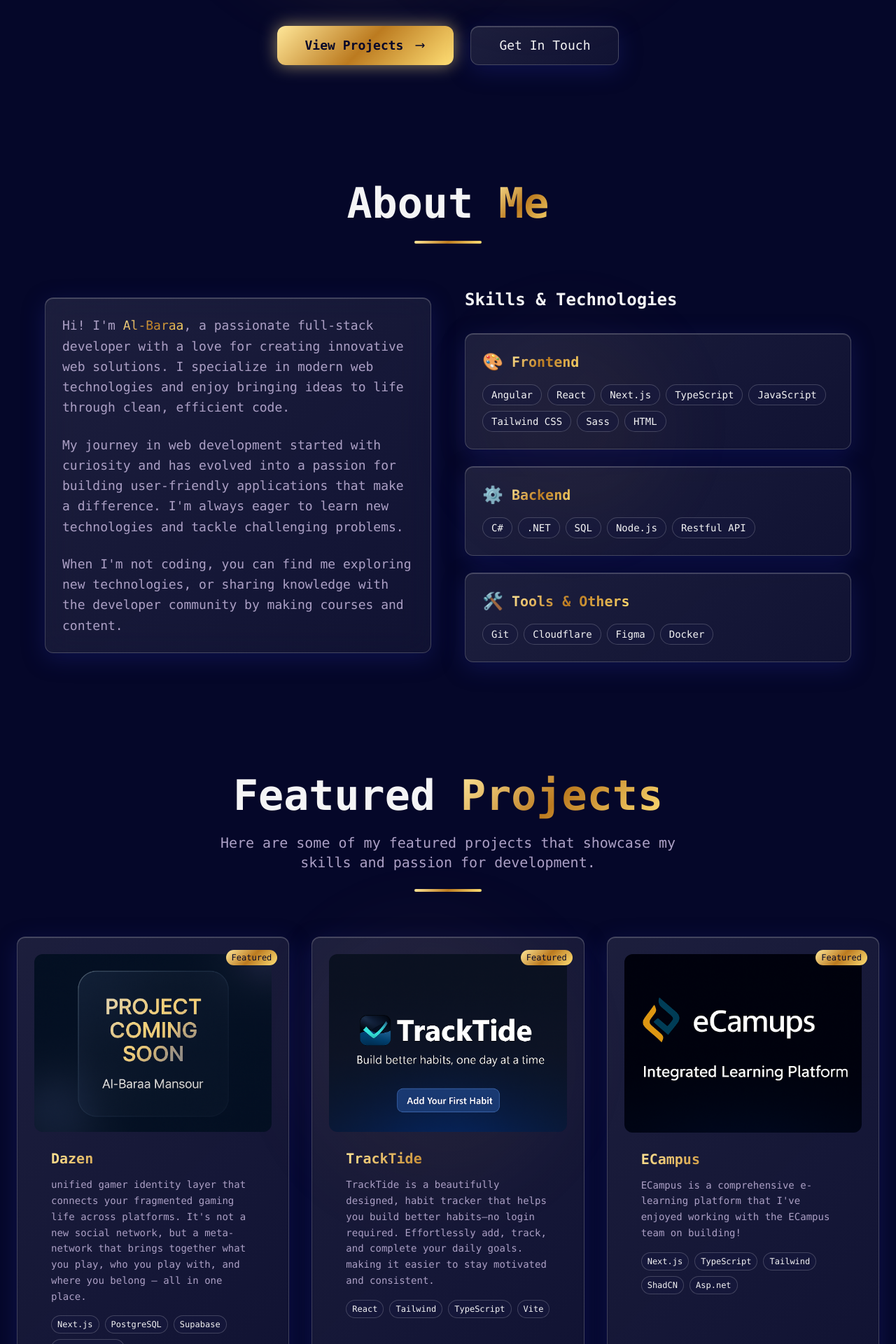
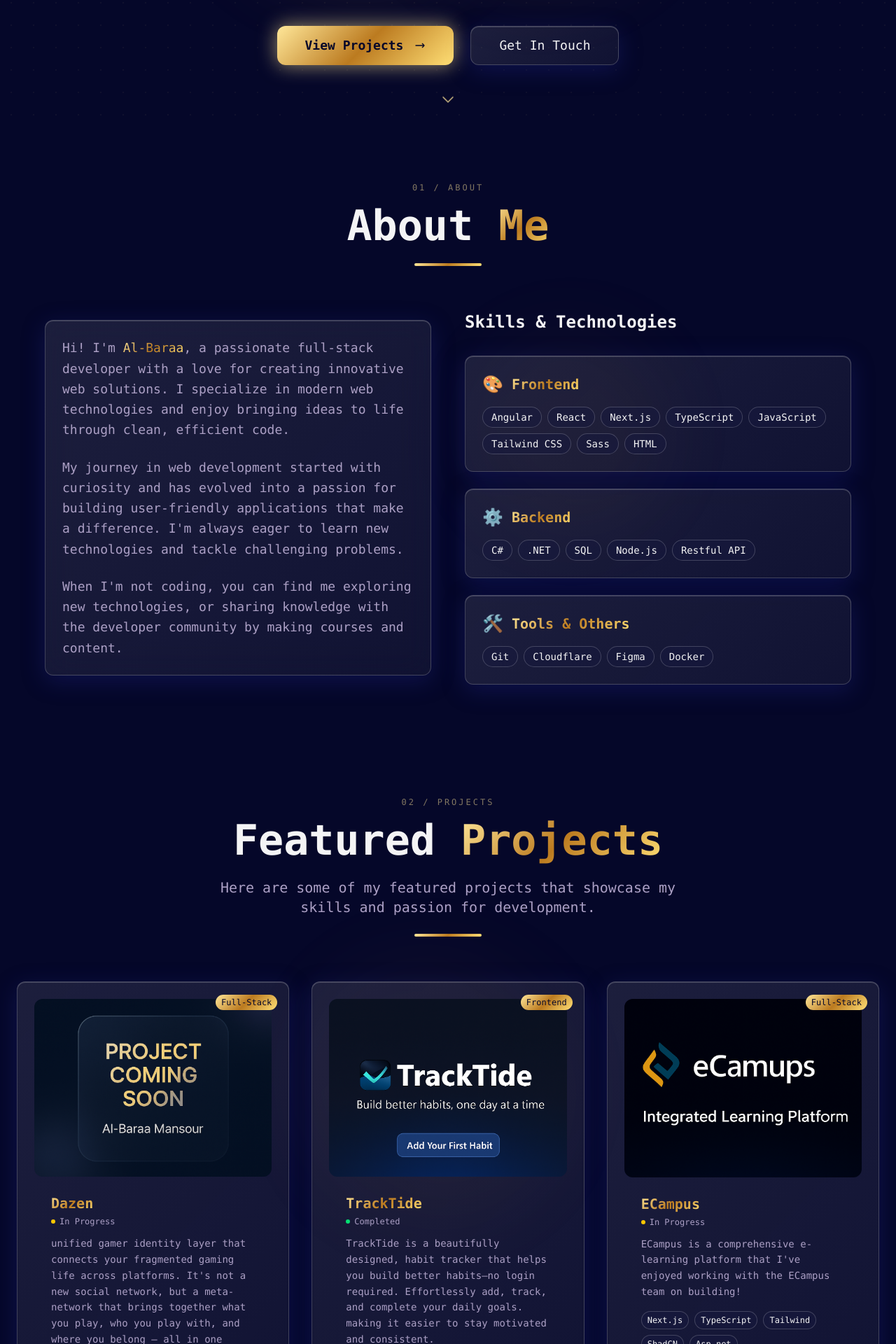
Before and after one commit to BaraaMansor/Portfolio, a React (Vite) app: page / in a window 1280 px wide. Shown: the part 620-2540 px from the top of the page at 70% size. Built offline with nearby package versions, Linux system fonts and the light colour scheme; a web font is replaced by a local one.

Commit message:
feat: add section labels and enhance animations for About, Contact, and Projects components

```diff
--- a/src/components/About.tsx
+++ b/src/components/About.tsx
@@ -47,6 +47,9 @@ const About = () => {
         <div className="max-w-6xl mx-auto">
           {/* Section Header */}
           <div className={`text-center mb-16 ${cls('animate-slide-up')}`}>
+            <p className="text-xs font-mono text-primary/50 tracking-[0.25em] uppercase mb-4">
+              01 / About
+            </p>
             <h2 className="text-4xl md:text-6xl font-bold mb-6">
               About <span className="gradient-text">Me</span>
             </h2>
@@ -108,7 +111,7 @@ const About = () => {
                       {skillGroup.technologies.map(tech => (
                         <span
                           key={tech}
-                          className="px-3 py-1 text-sm bg-surface/50 text-foreground rounded-full border border-glass-border hover:border-primary/50 transition-colors"
+                          className="px-3 py-1 text-sm bg-surface/50 text-foreground rounded-full border border-glass-border hover:border-primary/50 hover:text-primary hover:shadow-[0_0_10px_rgba(255,229,161,0.18)] transition-all cursor-default"
                         >
                           {tech}
                         </span>
--- a/src/components/Contact.tsx
+++ b/src/components/Contact.tsx
@@ -116,6 +116,9 @@ const Contact = () => {
         <div className="w-full max-w-none sm:max-w-6xl sm:mx-auto">
           {/* Section Header */}
           <div className={`text-center mb-8 sm:mb-12 lg:mb-16 ${cls('animate-slide-up')}`}>
+            <p className="text-xs font-mono text-primary/50 tracking-[0.25em] uppercase mb-4">
+              03 / Contact
+            </p>
             <h2 className="text-2xl sm:text-3xl lg:text-4xl xl:text-6xl font-bold mb-3 sm:mb-4 lg:mb-6 px-2">
               Get In <span className="gradient-text">Touch</span>
             </h2>
--- a/src/components/Hero.tsx
+++ b/src/components/Hero.tsx
@@ -21,7 +21,17 @@ const Hero = () => {
       id="hero"
       className="min-h-screen flex items-center justify-center relative overflow-hidden"
     >
-      {/* Animated background elements - use CSS animations instead of JS */}
+      {/* Subtle dot grid */}
+      <div
+        className="absolute inset-0 pointer-events-none"
+        style={{
+          backgroundImage:
+            'radial-gradient(circle, rgba(255,229,161,0.045) 1px, transparent 1px)',
+          backgroundSize: '32px 32px',
+        }}
+      />
+
+      {/* Animated background blobs */}
       <div className="absolute inset-0 overflow-hidden">
         <div className="absolute top-1/4 left-1/4 w-96 h-96 bg-gradient-accent opacity-20 rounded-full blur-3xl animate-float"></div>
         <div className="absolute bottom-1/4 right-1/4 w-96 h-96 bg-gradient-accent opacity-10 rounded-full blur-3xl animate-float delay-300"></div>
@@ -48,9 +58,9 @@ const Hero = () => {
 
           <h1
             className="text-6xl md:text-8xl font-bold mb-6 animate-slide-up"
-            style={{ animationDelay: '0.3s' }}
+            style={{ animationDelay: '0.35s' }}
           >
-            <span className="gradient-text">Al-Baraa</span>
+            <span className="gradient-text-animated">Al-Baraa</span>
           </h1>
 
           <h2
@@ -102,6 +112,27 @@ const Hero = () => {
           </div>
         </div>
       </div>
+
+      {/* Scroll indicator */}
+      <button
+        onClick={scrollToProjects}
+        aria-label="Scroll to projects"
+        className="absolute bottom-8 left-1/2 -translate-x-1/2 animate-scroll-hint text-primary focus:outline-none"
+      >
+        <svg
+          className="w-6 h-6"
+          fill="none"
+          stroke="currentColor"
+          viewBox="0 0 24 24"
+        >
+          <path
+            strokeLinecap="round"
+            strokeLinejoin="round"
+            strokeWidth={1.5}
+            d="M19 9l-7 7-7-7"
+          />
+        </svg>
+      </button>
     </section>
   );
 };
--- a/src/components/Projects.tsx
+++ b/src/components/Projects.tsx
@@ -3,6 +3,13 @@ import { Button } from '@/components/ui/button';
 import Icon from '@/components/ui/Icon';
 import { getFeaturedProjects } from '@/data/projects';
 import { useScrollReveal } from '@/hooks/useScrollReveal';
+
+const categoryLabel: Record<string, string> = {
+  fullstack: 'Full-Stack',
+  frontend: 'Frontend',
+  backend: 'Backend',
+  mobile: 'Mobile',
+};
 
 const Projects = () => {
   const featuredProjects = getFeaturedProjects();
@@ -10,7 +17,6 @@ const Projects = () => {
   const cls = (animClass: string) => (visible ? animClass : 'opacity-0');
 
   const handleViewAllProjects = useCallback(() => {
-    // Navigate to projects page
     window.location.href = '/projects';
   }, []);
 
@@ -28,6 +34,9 @@ const Projects = () => {
         <div className="max-w-7xl mx-auto">
           {/* Section Header */}
           <div className={`text-center mb-16 ${cls('animate-slide-up')}`}>
+            <p className="text-xs font-mono text-primary/50 tracking-[0.25em] uppercase mb-4">
+              02 / Projects
+            </p>
             <h2 className="text-4xl md:text-6xl font-bold mb-6">
               Featured <span className="gradient-text">Projects</span>
             </h2>
@@ -46,12 +55,11 @@ const Projects = () => {
                 className={`group ${cls('animate-slide-up')}`}
                 style={visible ? { animationDelay: `${index * 0.15}s` } : undefined}
               >
-                {/* Project Card */}
-                <div className="glass-card h-full flex flex-col overflow-hidden group-hover:shadow-xl group-hover:shadow-primary/10 transition-all duration-500">
-                  {/* Featured Badge */}
+                <div className="glass-card h-full flex flex-col overflow-hidden relative group-hover:scale-[1.02] group-hover:shadow-[0_16px_48px_rgba(255,229,161,0.12)] transition-all duration-500">
+                  {/* Category Badge */}
                   <div className="absolute top-4 right-4 z-10">
                     <span className="px-2 py-1 text-xs bg-gradient-accent text-primary-foreground rounded-full font-medium">
-                      Featured
+                      {categoryLabel[project.category] ?? project.category}
                     </span>
                   </div>
 
@@ -69,9 +77,27 @@ const Projects = () => {
                   {/* Project Content */}
                   <div className="p-6 flex-1 flex flex-col">
                     <div className="flex-1">
-                      <h3 className="text-xl font-bold mb-3 gradient-text group-hover:text-primary transition-colors">
-                        {project.title}
-                      </h3>
+                      <div className="flex items-center justify-between mb-1">
+                        <h3 className="text-xl font-bold gradient-text">
+                          {project.title}
+                        </h3>
+                      </div>
+
+                      {/* Status indicator */}
+                      <div className="flex items-center gap-1.5 mb-3">
+                        <span
+                          className={`w-1.5 h-1.5 rounded-full flex-shrink-0 ${
+                            project.status === 'completed'
+                              ? 'bg-green-400'
+                              : 'bg-yellow-400'
+                          }`}
+                        />
+                        <span className="text-xs text-muted capitalize">
+                          {project.status === 'in-progress'
+                            ? 'In Progress'
+                            : 'Completed'}
+                        </span>
+                      </div>
 
                       <p className="text-muted leading-relaxed mb-4 text-sm">
                         {project.description}
@@ -92,7 +118,6 @@ const Projects = () => {
 
                     {/* Project Links */}
                     <div className="flex gap-3 mt-auto">
-                      {/* Conditionally render Code button only for non-private projects */}
                       {!project.private && (
                         <Button
                           variant="outline"
@@ -116,15 +141,12 @@ const Projects = () => {
                         </Button>
                       )}
 
-                      {/* Live button - spans full width if project is private */}
                       {project.live !== '#' && (
                         <Button
                           variant="default"
                           size="sm"
                           asChild
-                          className={`${
-                            project.private ? 'flex-1' : 'flex-1'
-                          } bg-gradient-accent hover:bg-gradient-accent/90 group relative`}
+                          className="flex-1 bg-gradient-accent hover:bg-gradient-accent/90 group relative"
                         >
                           <a
                             href={project.live}
--- a/src/index.css
+++ b/src/index.css
@@ -111,6 +111,15 @@
   background-clip: text;
 }
 
+@utility gradient-text-animated {
+  background: var(--gradient-accent);
+  background-size: 200% auto;
+  animation: gradient-flow 4s ease infinite;
+  -webkit-background-clip: text;
+  -webkit-text-fill-color: transparent;
+  background-clip: text;
+}
+
 @utility animated-gradient {
   /* Animated gradient background */
   background: var(--gradient-accent);
@@ -159,6 +168,10 @@
 
 @utility animate-pulse-glow {
   animation: pulse-glow 2s ease-in-out infinite;
+}
+
+@utility animate-scroll-hint {
+  animation: scrollHint 1.8s ease-in-out infinite;
 }
 
 @utility delay-100 {
@@ -393,6 +406,18 @@ All colors MUST be HSL.
     }
   }
 
+  @keyframes scrollHint {
+    0%,
+    100% {
+      transform: translateY(0);
+      opacity: 0.45;
+    }
+    50% {
+      transform: translateY(6px);
+      opacity: 0.85;
+    }
+  }
+
   .nav-button {
     border: 1px solid transparent;
     transition: all 0.2s ease-in-out;
```
